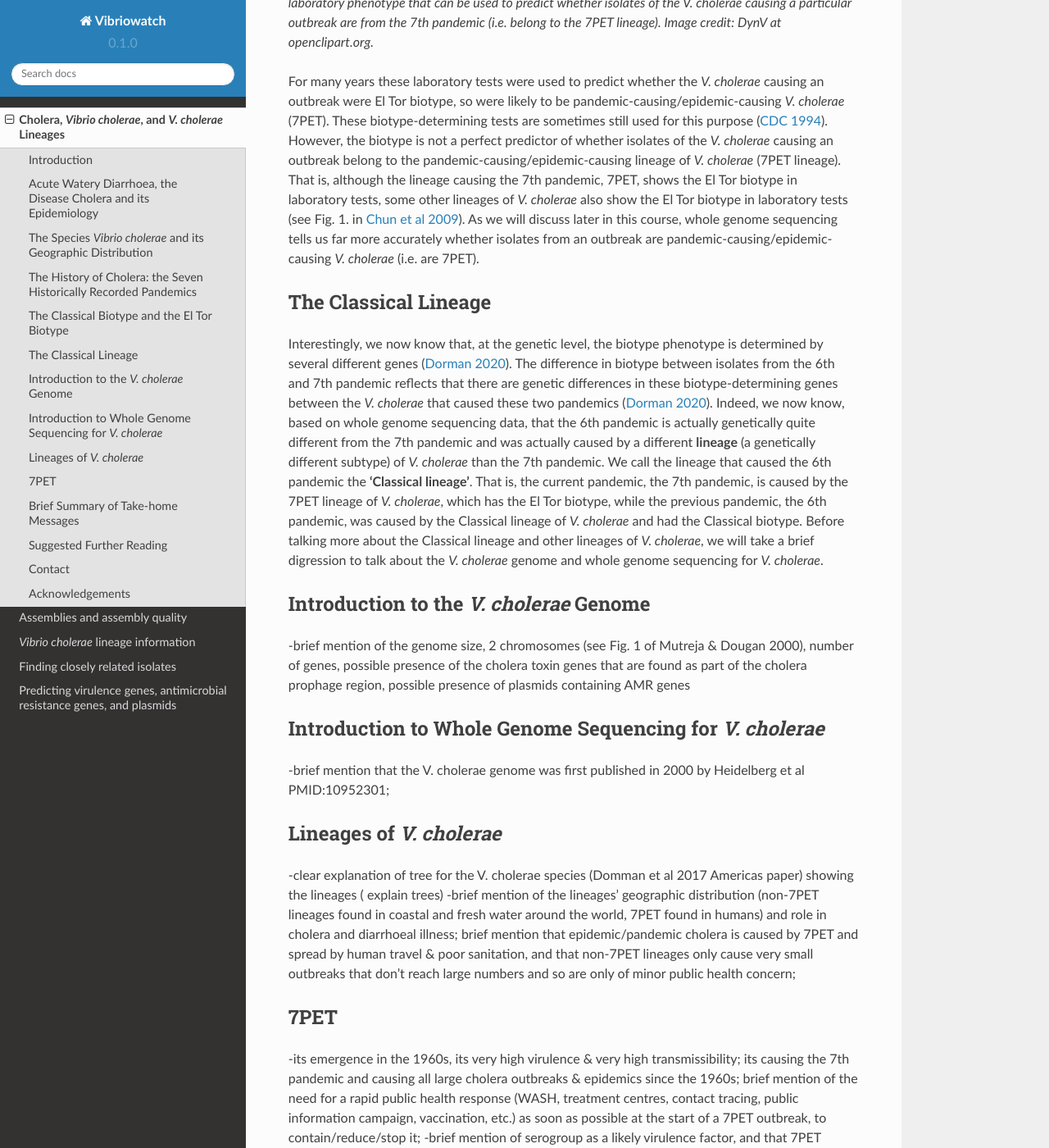
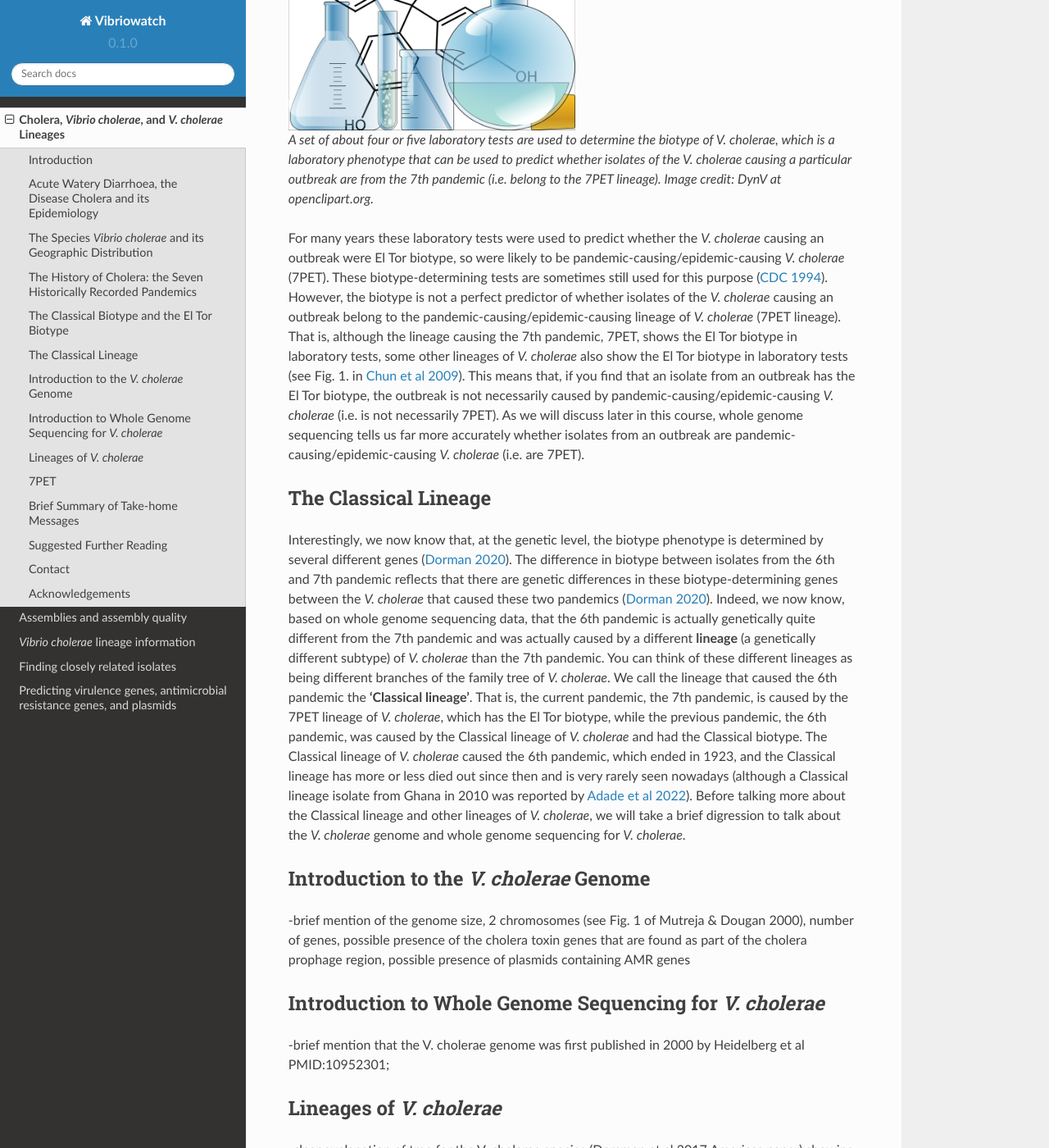
Before and after one commit to avrilcoghlan/cholerabook, a Sphinx documentation site: the page built from docs/source/vibriogenomes.rst, in a window 1280 px wide and 1400 px high, scrolled down 5647 px. Shown: the whole window at 82% size. Built offline with Sphinx 7.4.7 and the Read the Docs theme 2.0.0, drawn with Linux system fonts in a browser that asks for light colours.

Commit message:
Update vibriogenomes.rst

```diff
--- a/docs/source/vibriogenomes.rst
+++ b/docs/source/vibriogenomes.rst
@@ -74,7 +74,7 @@
 .. _Mutreja & Dougan 2020: https://pubmed.ncbi.nlm.nih.gov/31345641/
 
 .. figure:: VibrioCholeraeInSea.jpg
-  :width: 650
+  :width: 750
 
   Non-pandemic/non-epidemic lineages of *V. cholerae* are part of the bacterioplankton in aquatic environments. Image credit: `Lutz et al 2013`_.
 
@@ -93,7 +93,7 @@
 .. _Feng et al 2008: https://pubmed.ncbi.nlm.nih.gov/19115014/
 
 .. figure:: SevenPandemics.png
-  :width: 350
+  :width: 650
 
   A timeline of the seven historically recorded pandemics. The current pandemic is the 7th pandemic and is caused by the 7PET lineage of *V. cholerae*.
 
@@ -123,7 +123,8 @@
 the *V. cholerae* causing an outbreak belong to the pandemic-causing/epidemic-causing lineage of *V. cholerae* (7PET lineage). That is,
 although the lineage causing the 7th pandemic, 7PET, shows the El Tor biotype in laboratory tests, some other
 lineages of *V. cholerae* also show the El Tor biotype in laboratory tests (see Fig. 1. in `Chun et al 2009`_).
-As we will discuss later in this course, whole genome sequencing
+This means that, if you find that an isolate from an outbreak has the El Tor biotype, the outbreak is not necessarily caused by pandemic-causing/epidemic-causing *V. cholerae*
+(i.e. is not necessarily 7PET). As we will discuss later in this course, whole genome sequencing
 tells us far more accurately whether isolates from an outbreak are pandemic-causing/epidemic-causing *V. cholerae* (i.e. are 7PET).
 
 .. _Chun et al 2009: https://pubmed.ncbi.nlm.nih.gov/19720995/
@@ -135,14 +136,20 @@
 different genes (`Dorman 2020`_). The difference in biotype between isolates from the 6th and 7th pandemic
 reflects that there are genetic differences in these biotype-determining genes between the *V. cholerae* that caused these two pandemics (`Dorman 2020`_).
 Indeed, we now know, based on whole genome sequencing data, that the 6th pandemic is actually genetically quite different from the 7th pandemic and
-was actually caused by a different **lineage** (a genetically different subtype) of *V. cholerae* than the 7th pandemic.
+was actually caused by a different **lineage** (a genetically different subtype) of *V. cholerae* than the 7th pandemic. You can
+think of these different lineages as being different branches of the family tree of *V. cholerae*.
 We call the lineage that caused the 6th pandemic the **'Classical lineage'**.
 That is, the current pandemic, the 7th pandemic, is caused by the 7PET lineage of *V. cholerae*, which has the El Tor biotype, while
 the previous pandemic, the 6th pandemic, was caused by the Classical lineage of *V. cholerae* and had the Classical biotype.
+The Classical lineage of *V. cholerae* caused the 6th pandemic, which ended in 1923, and the Classical lineage has
+more or less died out since then and is very rarely seen nowadays (although a Classical lineage isolate
+from Ghana in 2010 was reported by `Adade et al 2022`_).
 Before talking more about the Classical lineage and other lineages of *V. cholerae*, we will take a brief
 digression to talk about the *V. cholerae* genome and whole genome sequencing for *V. cholerae*.
 
 .. _Dorman 2020: https://www.sanger.ac.uk/theses/md25-thesis.pdf
+
+.. _Adade et al 2022: https://pubmed.ncbi.nlm.nih.gov/36312941/
 
 Introduction to the *V. cholerae* Genome
 ----------------------------------------
```
